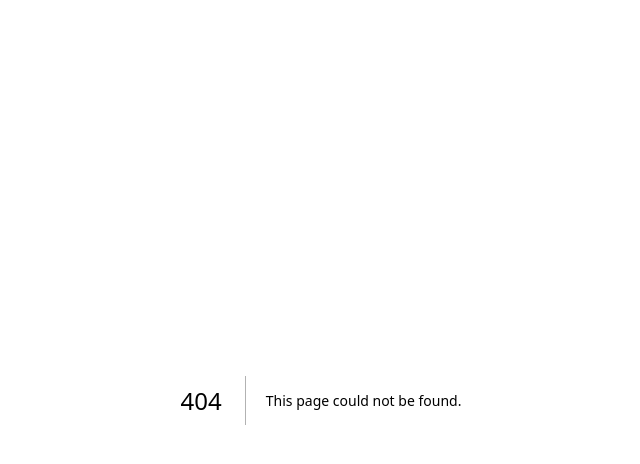
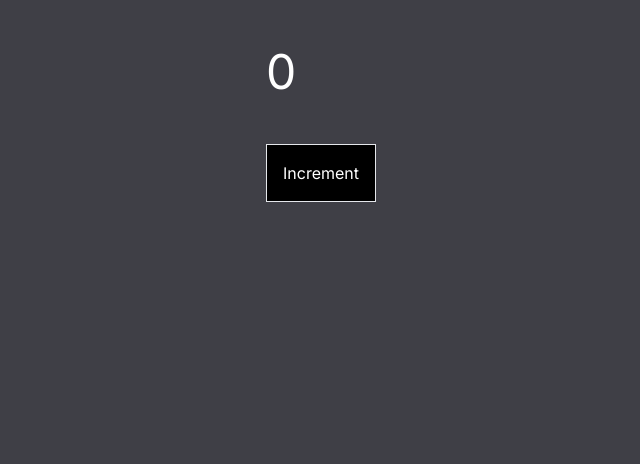
Before and after one commit to n-kyu/react-hooks-test, a Next.js app in the folder react-hooks/: page /usestatepage in a window 1280 px wide. Before the commit this address had no page. Shown: the top 464 px of the page, without its empty margins (319-959 px from the left). Built offline with nearby package versions, Linux system fonts and the light colour scheme.

Commit message:
feat: creating a demonstration of how to use useState to increment the number 1 by pressing the button

```diff
--- /dev/null
+++ b/react-hooks/app/usestatepage/page.js
@@ -0,0 +1,27 @@
+"use client";
+import { useState } from "react";
+
+export default function useStatePage() {
+    const [count, setCount] = useState(0); // set the initial state you want
+
+    // function to increment count every time we click in the button
+    const incrementCount = () => {
+        // setCount(count + 1);
+        // If you want to create a state based on the previous value, the most ideal would be
+        setCount((previousState) => previousState + 1);
+    };
+
+    return (
+        <>
+            <div>
+                <h1 className="mt-12 mb-12 text-5xl">{count}</h1>
+                <button
+                    onClick={incrementCount}
+                    className="p-4 border bg-black hover:bg-red-900"
+                >
+                    Increment
+                </button>
+            </div>
+        </>
+    );
+}
```
